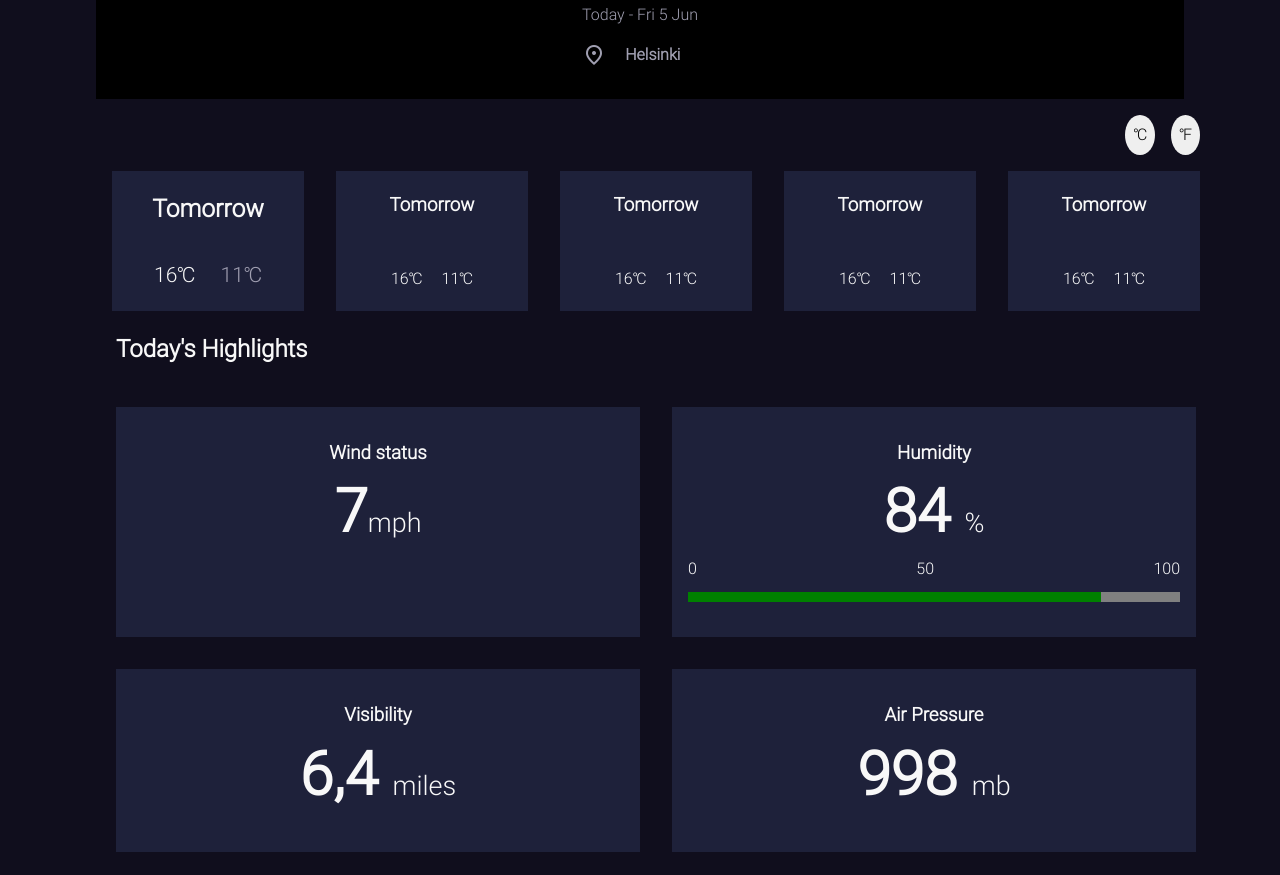
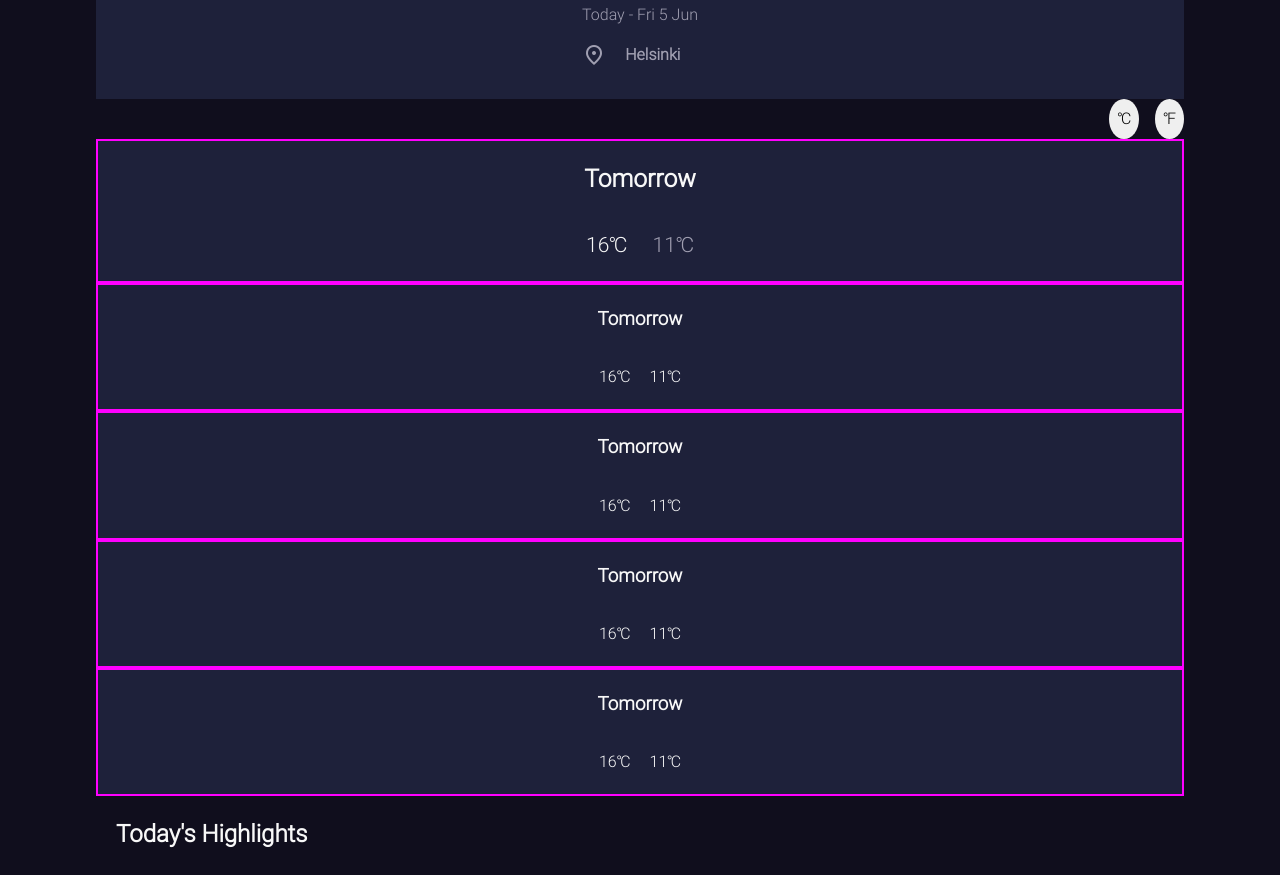
Before and after one commit to astragenius/TOP-Weather-APP, a website built with webpack: page src/template.html in a window 1280 px wide. Shown: the part 369-1244 px from the top of the page. Built offline with nearby package versions, Linux system fonts and the light colour scheme; files whose address does not match are found by name; a web font is replaced by a local one.

Commit message:
del - delete layout styling for bug fixing

```diff
--- a/src/scss/components/highlightBox.scss
+++ b/src/scss/components/highlightBox.scss
@@ -1,20 +1,8 @@
-.highlight {
-    //display: grid;
-    //gap: 1.5em;
-    //grid-template-columns: repeat(auto-fit, minmax(328px, 1fr));
-
-
-    --w:328px;
-    --n:2;
-    display:grid;
-    grid-template-columns:repeat(auto-fit,minmax(max(var(--w), 100%/(var(--n) + 1) + 0.1%),1fr)); /*this */
-    gap: 2em;
-}
 
 .highlight-box {
 
-   padding-block: 2em;
-   padding-inline: 1em;
+   //padding-block: 2em;
+   //padding-inline: 1em;
    text-align: center;
 }
 
--- a/src/scss/components/weatherBox.scss
+++ b/src/scss/components/weatherBox.scss
@@ -1,12 +1,3 @@
-.weather-box {
-
-    display: flex;
-    flex-direction: column;
-    justify-content: space-between;
-    align-items: center;
-
-
-}
 
 .temp {
 
--- a/src/scss/layout/_grid.scss
+++ b/src/scss/layout/_grid.scss
@@ -1,32 +1,50 @@
 .forecast {
-    display: grid;
+    /* display: grid;
     gap: 2em;
 
-    grid-template-columns: repeat(auto-fit, minmax(120px, 1fr));
+    grid-template-columns: repeat(auto-fit, minmax(120px, 1fr)); */
 }
 
 .main-container {
-   /* display: grid;
-   grid-template-columns: 500px 1fr;
-   justify-content: center;
-   height: 100vh; */
-
-   display: flex;
-   flex-wrap: wrap;
-
 
 
 }
 
 .content-right {
 
+
+
 }
 
 .content-left {
 
-    flex: 1 1 500px;
-    background-color: black;
 
+
+
+}
+
+.highlight {
+    //display: grid;
+    /* display:grid;
+    gap: 1.5em;
+    grid-template-columns: repeat(auto-fit, minmax(328px, 1fr)); */
+
+
+    --w:300px;
+    --n:2;
+    //grid-template-columns:repeat(auto-fit,minmax(max(var(--w), 100%/(var(--n) + 1) + 0.1%),1fr)); /*this */
+    //gap: 2em;
+}
+
+
+.weather-box {
+
+    display: flex;
+    flex-direction: column;
+    justify-content: space-between;
+    align-items: center;
+
+   border: 2px solid magenta;
 }
 
 
@@ -35,5 +53,5 @@
     display: flex;
     justify-content: flex-end;
     gap: 1em;
-    padding-block: 1em;
+
 }
--- a/src/template.html
+++ b/src/template.html
@@ -75,7 +75,7 @@
                 </section>
 
             <section class="content-right bg-main-blueBg-900">
-                <div class="wrapper">
+                <div class="">
 
                     <header class="content-right-header">
 
@@ -84,7 +84,7 @@
 
                     </header>
                 </div>
-                 <section class="forecast wrapper">
+                 <section class="forecast">
 
                     <div class="weather-box bg-main-blueBg-100 clr-neutral-200
                     fs-500 padding-20">
```
